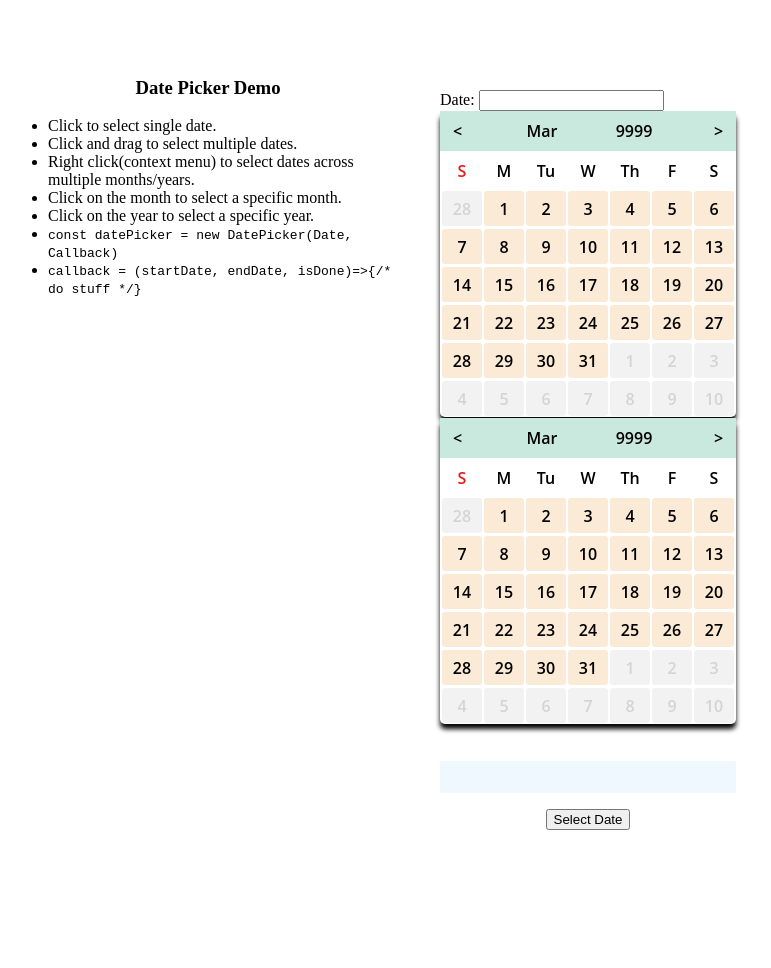
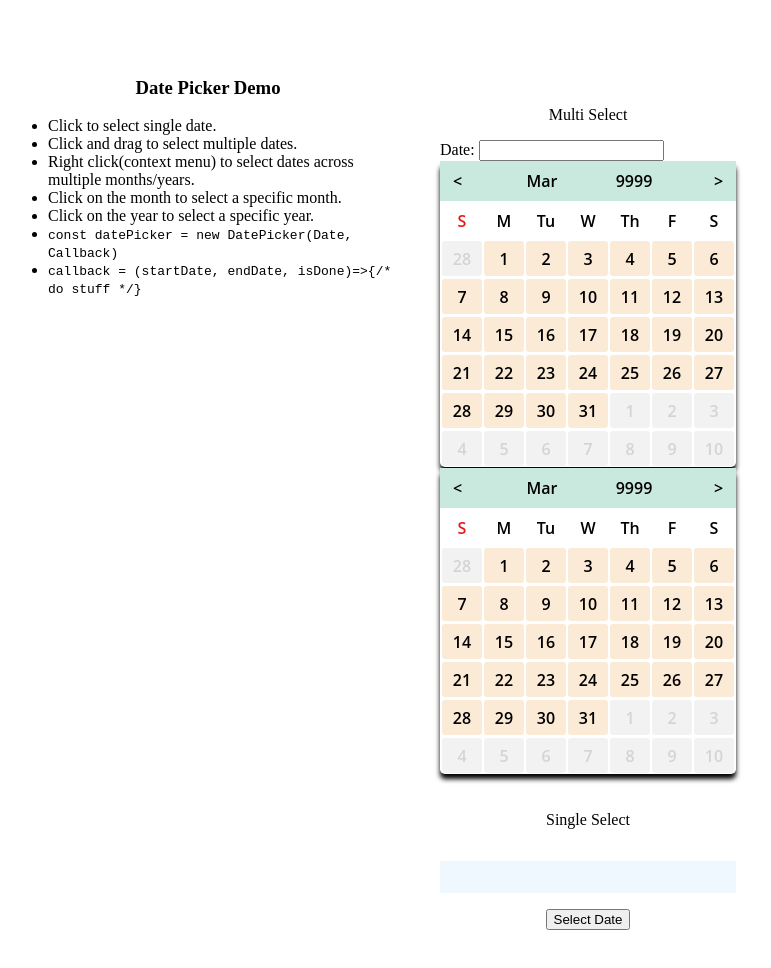
Before and after one commit to seegg/date-picker, a website built with webpack: page index.html in a window 1280 px wide. Shown: the whole page, without its empty margins (252-1023 px from the left). Before the commit the page ends 870 px from the top, so only its background shows below. Built offline with nearby package versions, Linux system fonts and the light colour scheme.

Commit message:
update demo dispay

```diff
--- a/index.html
+++ b/index.html
@@ -26,6 +26,7 @@
       </ul>
     </div>
     <div class="pickers-container">
+      <p>Multi Select</p>
       <div id="date-picker1" class="date-picker-n">
         <div clas="date-input">
           <label for="date-input">Date:</label>
@@ -33,10 +34,9 @@
         </div>
       </div>
 
+      <p>Single Select</p>
       <div id="date-display-2"></div>
-      <div id="date-picker2" class="date-picker-n hide">
-
-      </div>
+      <div id="date-picker2" class="date-picker-n hide"></div>
 
       <button onclick="toggleContainer()">Select Date</button>
     </div>
```
